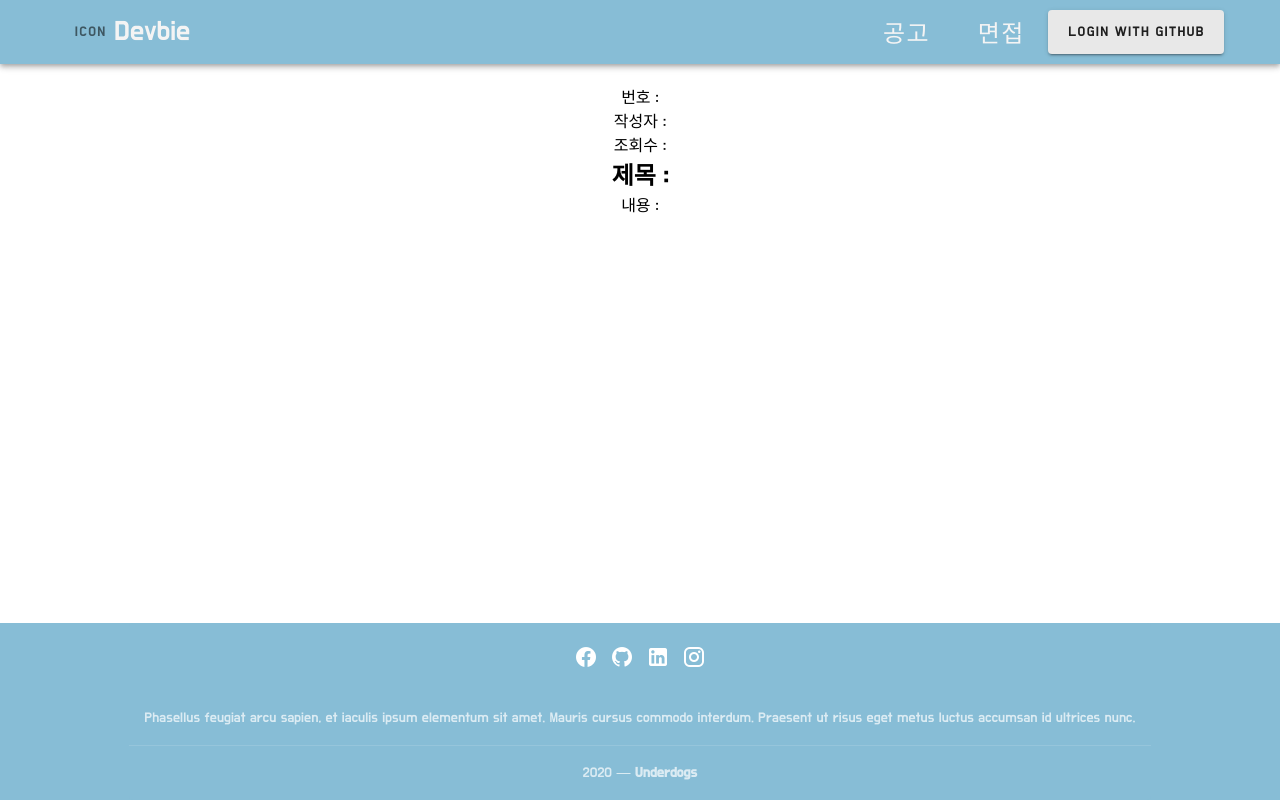
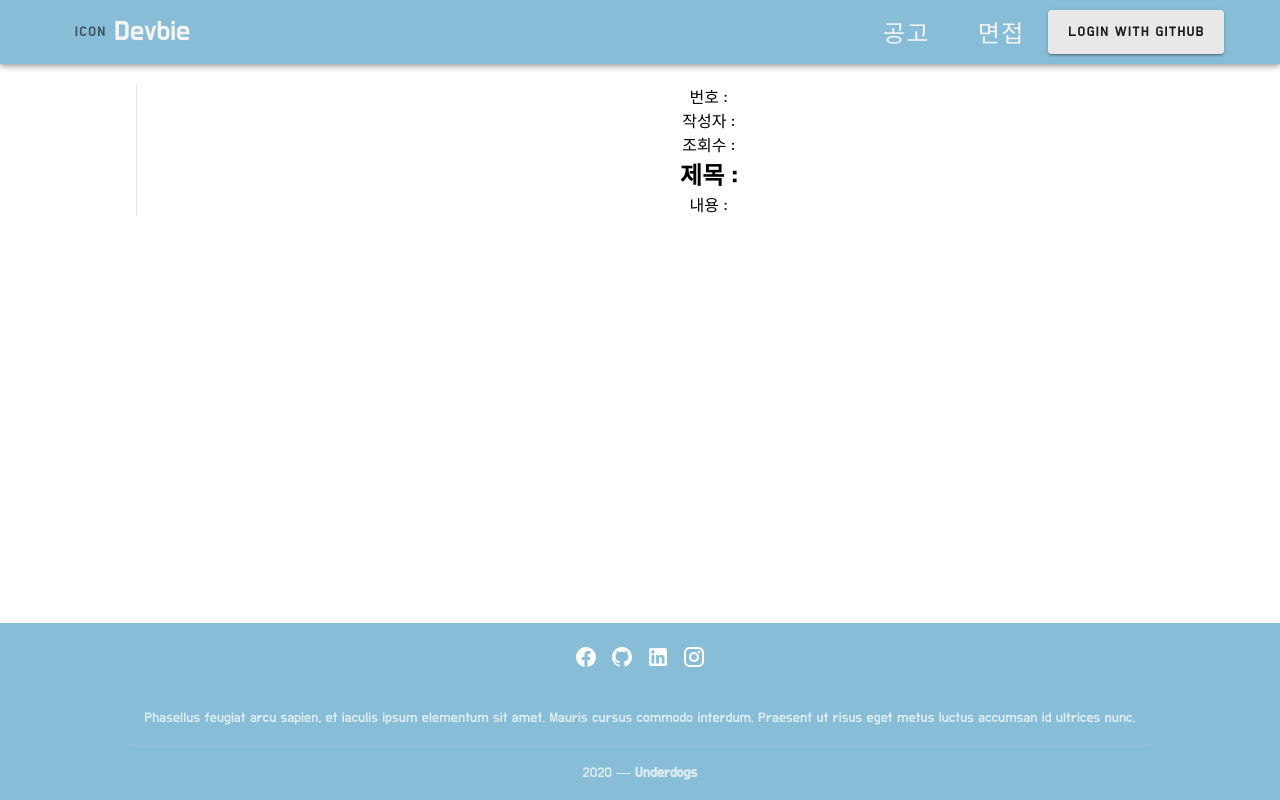
Before and after one commit to woowacourse-teams/2020-devbie, a Vue app in the folder src/frontend/: page /questions/1 in a window 1280 px wide. Built offline with nearby package versions, Linux system fonts and the light colour scheme; no server answers.

Commit message:
feat: QuestionDetailView 수정
- font-awesome icon 추가
- 데이터 위치 조정

```diff
--- a/src/frontend/public/index.html
+++ b/src/frontend/public/index.html
@@ -6,6 +6,7 @@
     <meta name="viewport" content="width=device-width,initial-scale=1.0">
     <link href="https://cdn.jsdelivr.net/npm/@mdi/font@5.x/css/materialdesignicons.min.css" rel="stylesheet">
     <link href="https://fonts.googleapis.com/css2?family=Do+Hyeon&display=swap" rel="stylesheet">
+    <link rel="stylesheet" href="https://use.fontawesome.com/releases/v5.13.1/css/all.css" integrity="sha384-xxzQGERXS00kBmZW/6qxqJPyxW3UR0BPsL4c8ILaIWXva5kFi7TxkIIaMiKtqV1Q" crossorigin="anonymous">
     <link rel="icon" href="<%= BASE_URL %>favicon.ico">
     <title><%= htmlWebpackPlugin.options.title %></title>
   </head>
--- a/src/frontend/src/views/QuestionDetailView.vue
+++ b/src/frontend/src/views/QuestionDetailView.vue
@@ -1,5 +1,6 @@
 <template>
   <div class="detail">
+    <div class="left-menu"></div>
     <question-detail id="question-detail"></question-detail>
   </div>
 </template>
@@ -20,4 +21,11 @@ export default {
   justify-content: center;
   margin-top: 20px;
 }
+.left-menu {
+  flex-grow: 1;
+  border-right: solid 1px #e8e8e8;
+}
+#question-detail {
+  flex-grow: 8;
+}
 </style>
```
